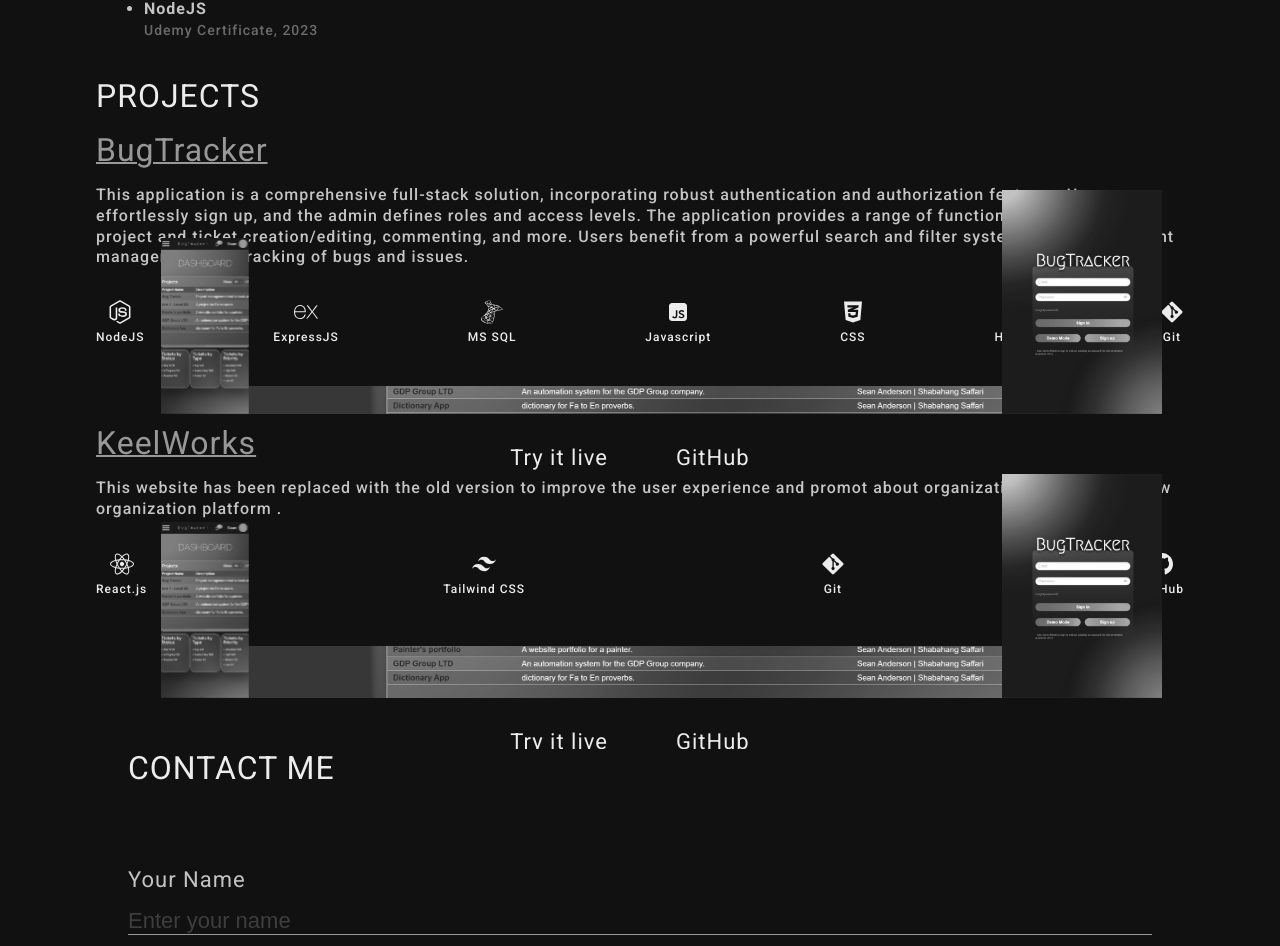
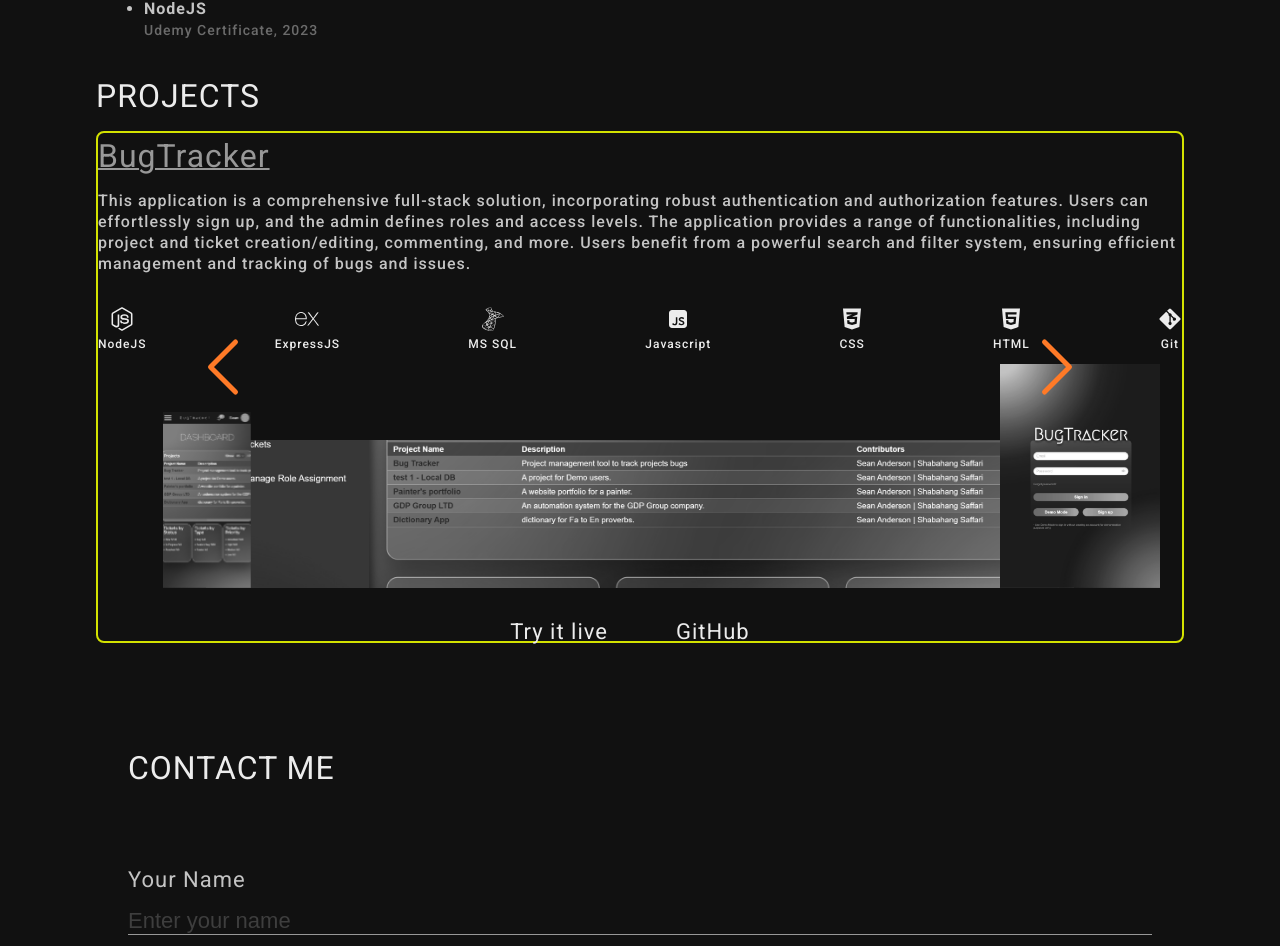
Before and after one commit to Shabahang-Saffari/Portfolio-Website, a React (Vite) app: page / in a window 1280 px wide. Shown: the part 1459-2405 px from the top of the page. Built offline with nearby package versions, Linux system fonts and the light colour scheme.

Commit message:
starting slide position absolute

```diff
--- a/src/components/Projects/Proj.jsx
+++ b/src/components/Projects/Proj.jsx
@@ -1,3 +1,8 @@
+// ************ Icons *************
+import { HiOutlineChevronLeft, HiOutlineChevronRight } from "react-icons/hi2";
+
+// ********************************
+
 import { useState } from "react";
 import { useGlobalContext } from "../../Context";
 import { my_projects } from "../data";
@@ -19,8 +24,11 @@ export const Proj = () => {
     window.location.href = prj_url;
   };
 
-  // ********************************************
+  // ************ Slider *************
   const [ProjData, setProjData] = useState();
+
+  const prev_slide = () => {};
+  const next_slide = () => {};
 
   return (
     <>
@@ -111,6 +119,26 @@ export const Proj = () => {
           </div>
         );
       })}
+      <div className="slider_btns_wrapper">
+        <button
+          type="button"
+          className="slider_btns prev_slide_btn"
+          onClick={() => {
+            next_slide();
+          }}
+        >
+          <HiOutlineChevronLeft />
+        </button>
+        <button
+          type="button"
+          className="slider_btns next_slide_btn"
+          onClick={() => {
+            prev_slide();
+          }}
+        >
+          <HiOutlineChevronRight />
+        </button>
+      </div>
     </>
   );
 };
--- a/src/components/Projects/projects.scss
+++ b/src/components/Projects/projects.scss
@@ -3,6 +3,7 @@
 @import "../../Sass/functions";
 
 .project_page_wrapper {
+  position: relative;
   overflow: hidden;
   font-family: "Roboto", sans-serif;
   color: $primary_300;
@@ -53,7 +54,7 @@
   width: 100%;
   height: 75%;
   // background: $primary_650;
-  // border: 2px solid rgb(211, 226, 0) !important;
+  border: 2px solid rgb(211, 226, 0) !important;
 }
 .left_side {
   // overflow: hidden;
@@ -150,7 +151,28 @@
 //   display: none;
 //   border: 2px solid rgb(211, 226, 0) !important;
 // }
+.slider_btns {
+  position: absolute;
+  z-index: 50;
+  background-color: transparent;
+  border: none;
+  @include flex_center;
+  color: $secondary_300;
+  font-size: 5rem;
 
+  :hover {
+    color: $secondary_100;
+    transition: $transition;
+  }
+}
+.prev_slide_btn {
+  top: 40%;
+  left: 8%;
+}
+.next_slide_btn {
+  right: 8%;
+  top: 40%;
+}
 // ************************************
 // ************ Tablet ***************
 // ************************************
@@ -369,7 +391,7 @@
   .project_wrapper {
     @include flex_center;
     flex-direction: row;
-    width: 100%;
+    width: 80%;
     height: 75%;
     // border: 2px solid rgb(211, 226, 0) !important;
   }
--- a/src/components/data.jsx
+++ b/src/components/data.jsx
@@ -177,23 +177,23 @@ export const my_projects = [
     pic2: BugTracker_tablet,
     pic3: BugTracker_cellphone,
   },
-  {
-    id: nanoid(),
-    name: "KeelWorks",
-    live_url: "https://www.keelworks.org/",
-    github_url: "https://github.com/keelworks/keelworks-website.git",
-    description:
-      "This website has been replaced with the old version to improve the user experience and promot about organization mission. The new organization platform .",
-    techs: [
-      { id: nanoid(), name: "React.js", icon: <FaReact /> },
-      { id: nanoid(), name: "Tailwind CSS", icon: <SiTailwindcss /> },
-      { id: nanoid(), name: "Git", icon: <FaGitAlt /> },
-      { id: nanoid(), name: "GitHub", icon: <GrGithub /> },
-    ],
-    pic1: BugTracker_desktop,
-    pic2: BugTracker_tablet,
-    pic3: BugTracker_cellphone,
-  },
+  // {
+  //   id: nanoid(),
+  //   name: "KeelWorks",
+  //   live_url: "https://www.keelworks.org/",
+  //   github_url: "https://github.com/keelworks/keelworks-website.git",
+  //   description:
+  //     "This website has been replaced with the old version to improve the user experience and promot about organization mission. The new organization platform .",
+  //   techs: [
+  //     { id: nanoid(), name: "React.js", icon: <FaReact /> },
+  //     { id: nanoid(), name: "Tailwind CSS", icon: <SiTailwindcss /> },
+  //     { id: nanoid(), name: "Git", icon: <FaGitAlt /> },
+  //     { id: nanoid(), name: "GitHub", icon: <GrGithub /> },
+  //   ],
+  //   pic1: BugTracker_desktop,
+  //   pic2: BugTracker_tablet,
+  //   pic3: BugTracker_cellphone,
+  // },
 ];
 // ************ Portfolio Tech Used ***********
 export const my_website = {
```
